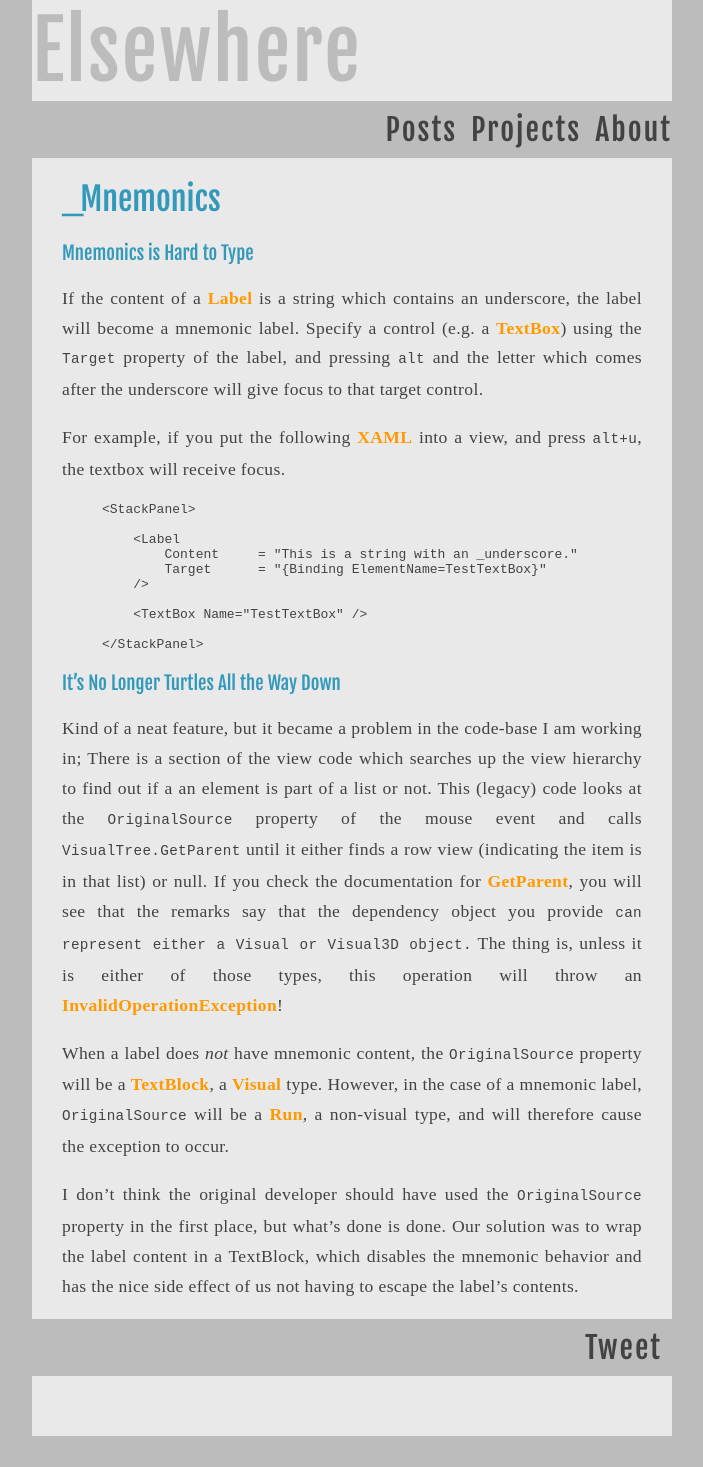
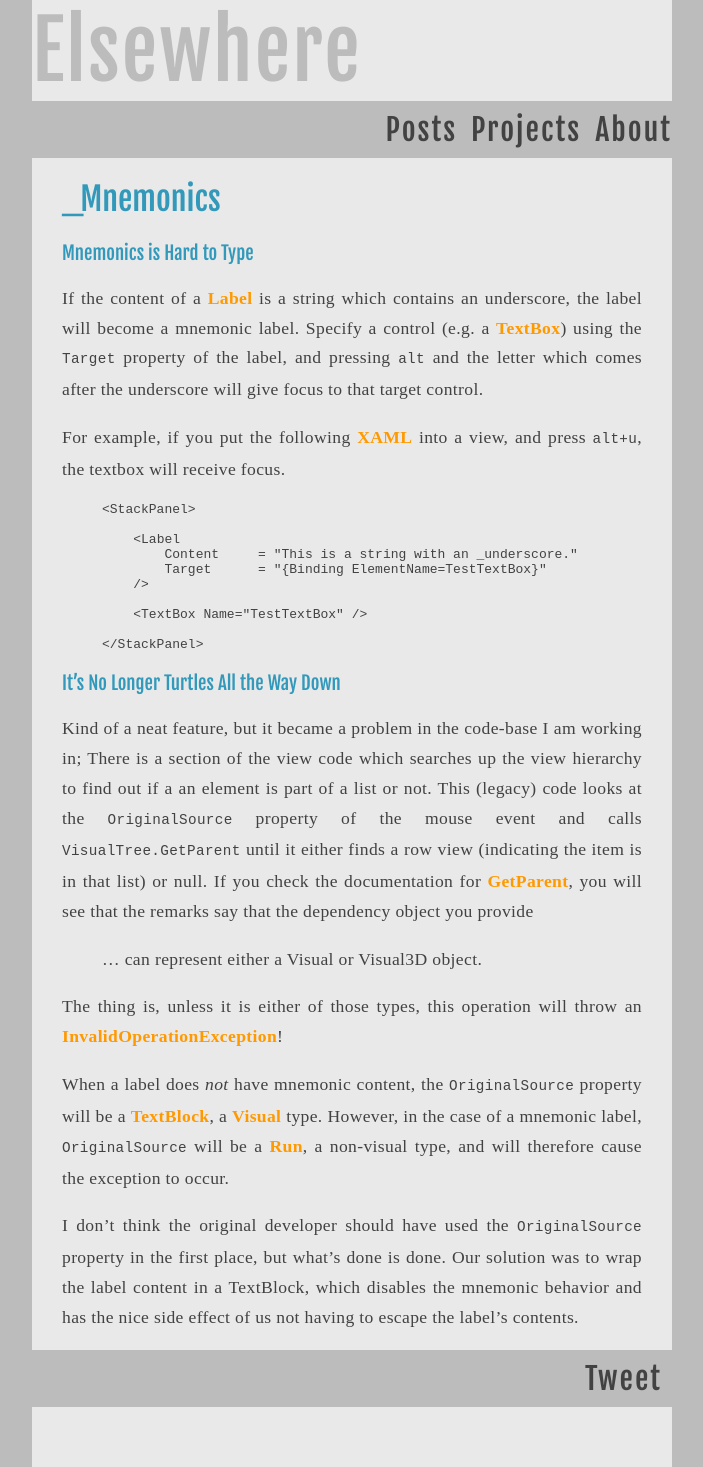
Before and after one commit to ElsewhereGames/elsewheregames.github.io, a Jekyll site: the page built from _posts/2014-09-15-wpf-mnemonics.md, in a window 1280 px wide. Shown: the whole page, without its empty margins (288-991 px from the left). Built offline with Jekyll 4.4.1, drawn with Linux system fonts in a browser that asks for light colours; some web fonts are replaced; Markdown is read by kramdown in place of the engine named in the settings; comment, search, counter and statistics services are not loaded; before the commit the page ends 1436 px from its top, so only the background shows below that.

````diff
--- a/_posts/2014-09-15-wpf-mnemonics.md
+++ b/_posts/2014-09-15-wpf-mnemonics.md
@@ -27,7 +27,11 @@ For example, if you put the following [XAML](http://msdn.microsoft.com/en-us/lib
 {% endhighlight %}
 
 ### It's No Longer Turtles All the Way Down
-Kind of a neat feature, but it became a problem in the code-base I am working in; There is a section of the view code which searches up the view hierarchy to find out if a an element is part of a list or not. This (legacy) code looks at the ```OriginalSource``` property of the mouse event and calls ```VisualTree.GetParent``` until it either finds a row view (indicating the item is in that list) or null. If you check the documentation for [GetParent](http://msdn.microsoft.com/en-us/library/system.windows.media.visualtreehelper.getparent.aspx), you will see that the remarks say that the dependency object you provide `can represent either a Visual or Visual3D object.` The thing is, unless it is either of those types, this operation will throw an [InvalidOperationException](http://msdn.microsoft.com/en-us/library/system.invalidoperationexception.aspx)!
+Kind of a neat feature, but it became a problem in the code-base I am working in; There is a section of the view code which searches up the view hierarchy to find out if a an element is part of a list or not. This (legacy) code looks at the ```OriginalSource``` property of the mouse event and calls ```VisualTree.GetParent``` until it either finds a row view (indicating the item is in that list) or null. If you check the documentation for [GetParent](http://msdn.microsoft.com/en-us/library/system.windows.media.visualtreehelper.getparent.aspx), you will see that the remarks say that the dependency object you provide
+
+> ... can represent either a Visual or Visual3D object.
+
+The thing is, unless it is either of those types, this operation will throw an [InvalidOperationException](http://msdn.microsoft.com/en-us/library/system.invalidoperationexception.aspx)!
 
 When a label does *not* have mnemonic content, the ```OriginalSource``` property will be a [TextBlock](http://msdn.microsoft.com/en-us/library/system.windows.controls.textblock.aspx), a [Visual](http://msdn.microsoft.com/en-us/library/system.windows.media.visual.aspx) type. However, in the case of a mnemonic label, ```OriginalSource``` will be a [Run](http://msdn.microsoft.com/en-us/library/system.windows.documents.run.aspx), a non-visual type, and will therefore cause the exception to occur.
 
````
